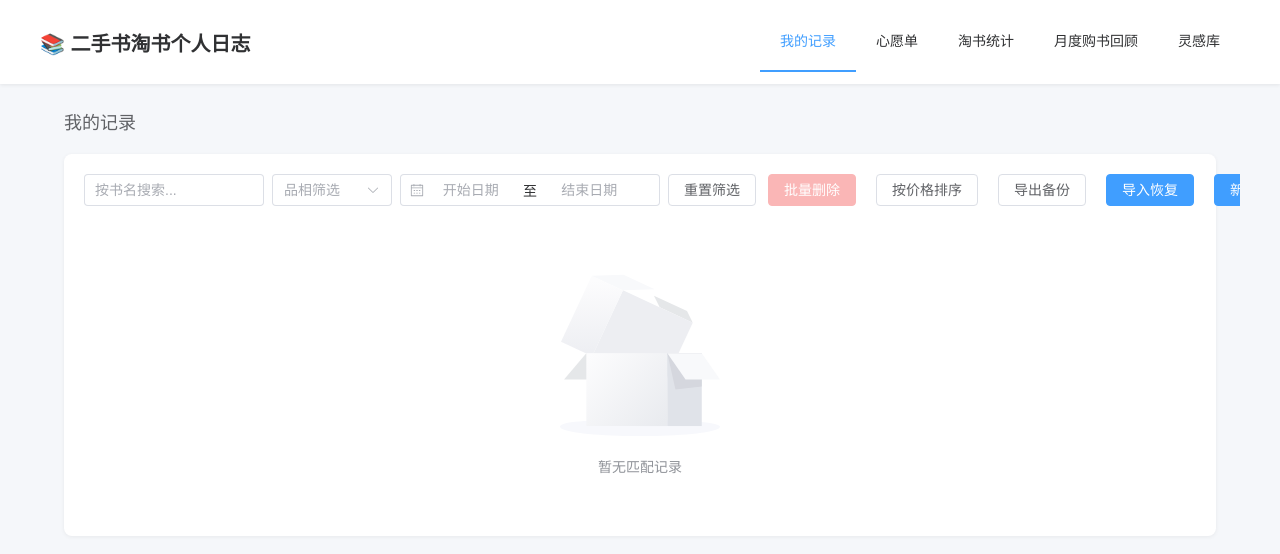
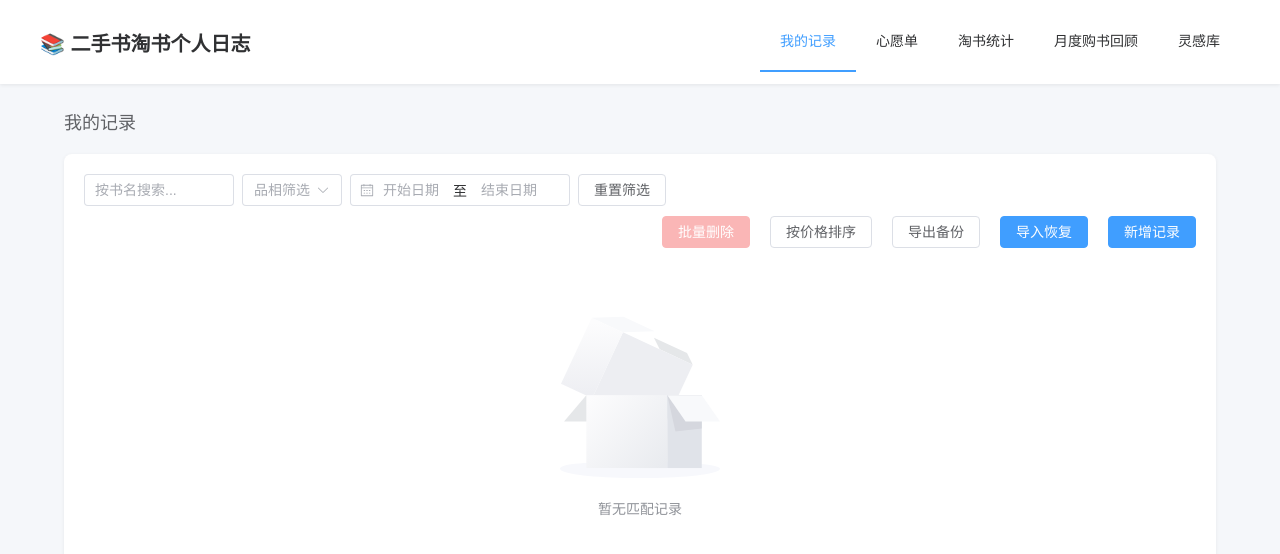
Before and after one commit to LcjGitHub/label-6171, a Vue app: page / in a window 1280 px wide. Shown: the top 554 px of the page. Built offline with nearby package versions, Linux system fonts and the light colour scheme.

Commit message:
.913020344866380:8578c8dbd1344d96c218398e3ad05b22_6a32233d0c67bd30596e6262.6a3225960c67bd30596e64a8.6a322595c1a1e15c2da27c54:Trae CN.T(2026/6/17 12:41:58)
Co-authored-by: Cursor <cursoragent@cursor.com>

```diff
--- a/src/stores/bookRecord.ts
+++ b/src/stores/bookRecord.ts
@@ -42,6 +42,10 @@ export const useBookRecordStore = defineStore(
       records.value = records.value.filter((r) => r.id !== id)
     }
 
+    /**
+     * 批量删除记录
+     * @param ids - 要删除的记录 ID 数组
+     */
     function batchRemoveRecords(ids: string[]) {
       const idSet = new Set(ids)
       records.value = records.value.filter((r) => !idSet.has(r.id))
--- a/src/views/RecordsView.vue
+++ b/src/views/RecordsView.vue
@@ -226,12 +226,12 @@ function handleImportConfirm() {
           v-model="searchKeyword"
           placeholder="按书名搜索..."
           clearable
-          style="width: 180px"
+          style="width: 150px"
         />
         <el-select
           v-model="selectedCondition"
           placeholder="品相筛选"
-          style="width: 120px"
+          style="width: 100px"
         >
           <el-option
             v-for="condition in conditionOptions"
@@ -248,7 +248,7 @@ function handleImportConfirm() {
           end-placeholder="结束日期"
           value-format="YYYY-MM-DD"
           teleported
-          style="width: 260px"
+          style="width: 220px"
         />
         <el-button @click="resetFilters">重置筛选</el-button>
       </div>
@@ -343,20 +343,21 @@ function handleImportConfirm() {
   align-items: center;
   margin-bottom: 16px;
   gap: 12px;
-  flex-wrap: nowrap;
+  row-gap: 10px;
+  flex-wrap: wrap;
 }
 
 .toolbar-filters {
   display: flex;
   align-items: center;
   gap: 8px;
-  flex-shrink: 0;
+  flex-wrap: wrap;
 }
 
 .toolbar-actions {
   display: flex;
   gap: 8px;
-  flex-shrink: 0;
+  flex-wrap: wrap;
   margin-left: auto;
 }
 </style>
```
